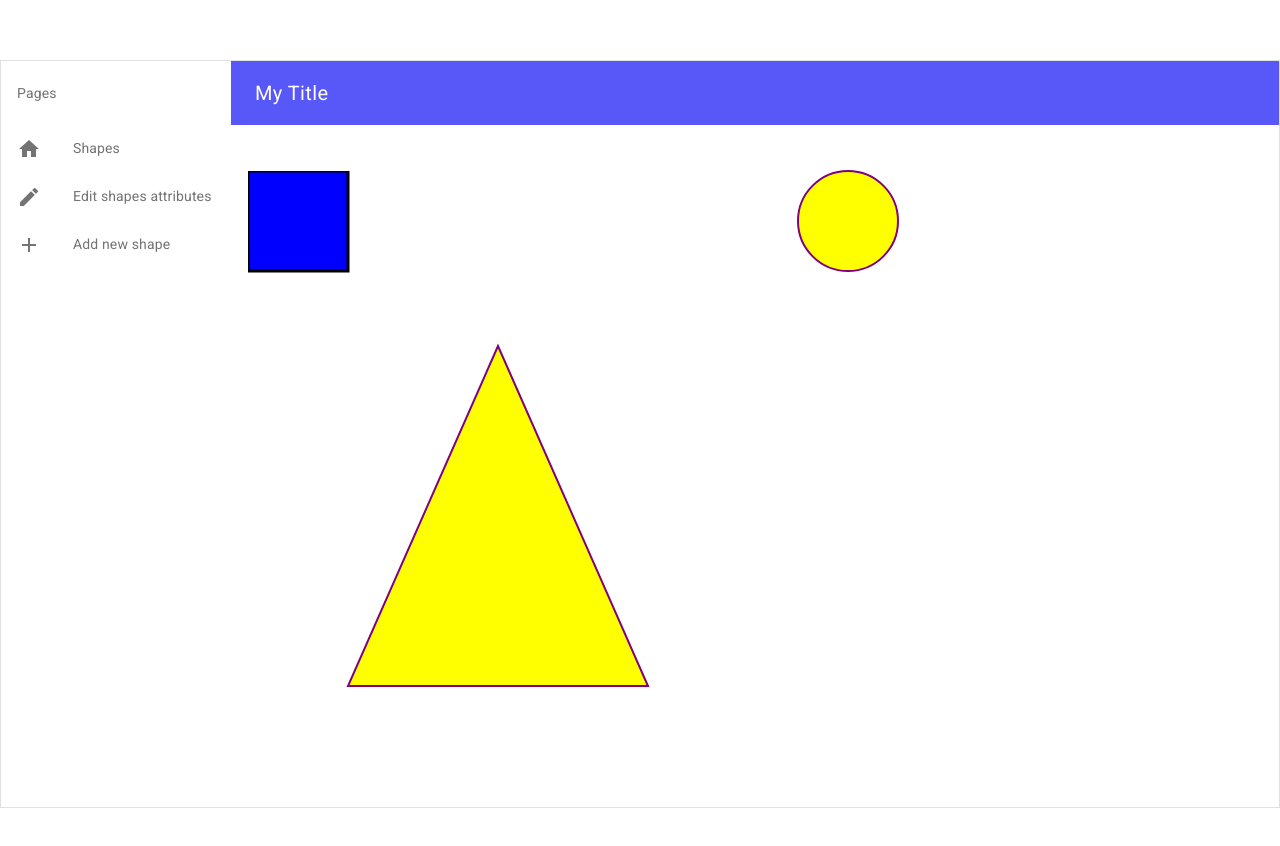
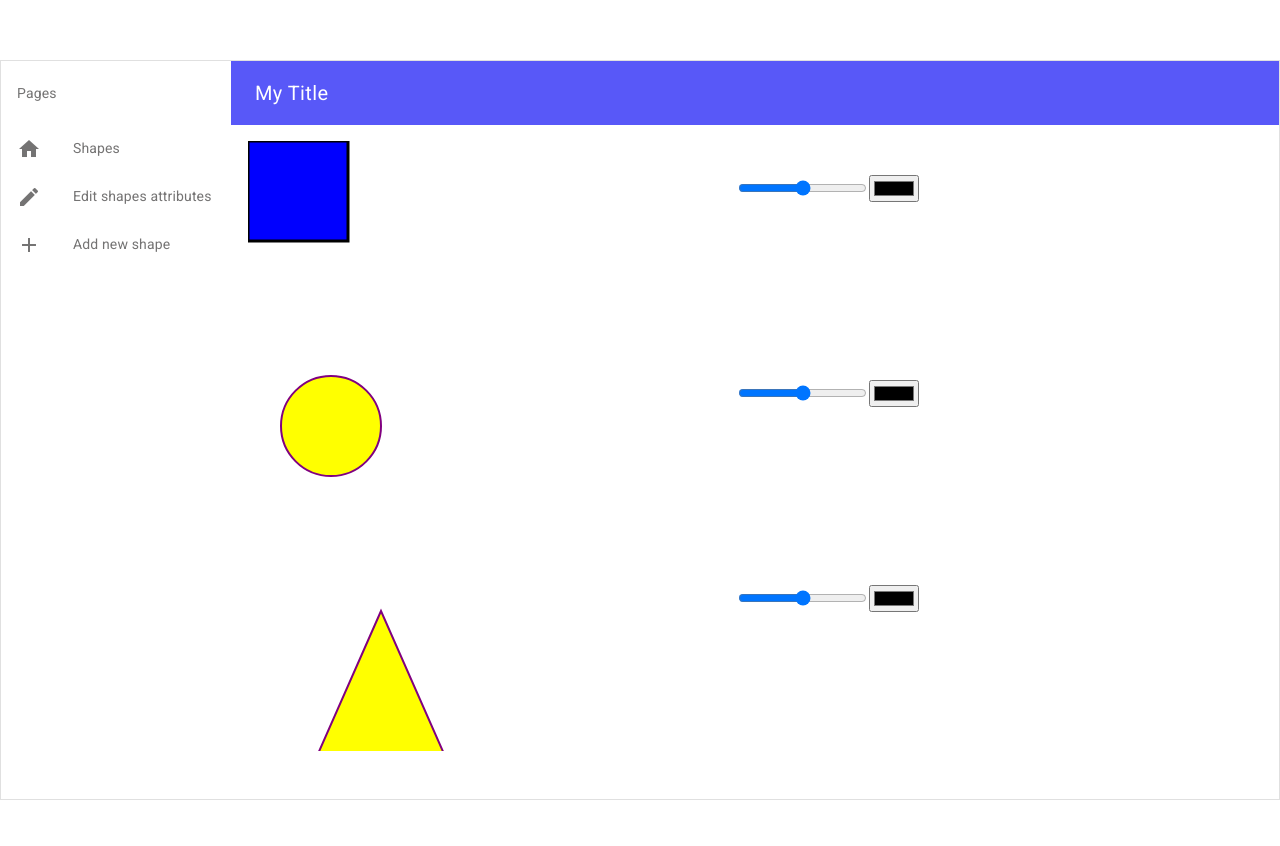
Before and after one commit to hadeel36/Shape-land, a Vue app: page / in a window 1280 px wide. Shown: the top 846 px of the page. Built offline with nearby package versions, Linux system fonts and the light colour scheme.

Commit message:
shapes land html + css layout

```diff
--- a/src/components/shapes-land.vue
+++ b/src/components/shapes-land.vue
@@ -1,16 +1,39 @@
 <template>
   <div>
-    <svg width="400" height="110">
-      <rect width="100" height="100" style="fill:rgb(0,0,255);stroke-width:3;stroke:rgb(0,0,0)" />
-    </svg>
+    <div class="shapes__wrapper">
+      <div class="shape__wrapper">
+        <svg class="svg__wrapper">
+          <rect width="100" height="100" style="fill:rgb(0,0,255);stroke-width:3;stroke:rgb(0,0,0)" />
+        </svg>
+        <div class="shape__config">
+          <input type="range">
+          <input type="color" name="color" defaultValue="#ff0000">
+        </div>
+      </div>
 
-    <svg height="140" width="500">
-      <ellipse cx="200" cy="80" rx="50" ry="50" style="fill:yellow;stroke:purple;stroke-width:2" />
-    </svg>
+      <div>
+        <svg class="svg__wrapper">
+          <ellipse cx="200" cy="80" rx="50" ry="50" style="fill:yellow;stroke:purple;stroke-width:2;transform: translate(-117px);" />
+        </svg>
+        <div class="shape__config">
+          <input type="range">
+          <input type="color" name="color" defaultValue="#ff0000">
+        </div>
+      </div>
 
-    <svg height="500" width="500">
-		    <polygon points="250,60 100,400 400,400" style="fill:yellow;stroke:purple;stroke-width:2" />
-	  </svg>
+      <div class="bottom">
+        <svg class="svg__wrapper">
+          <polygon points="250,60 100,400 400,400" style="fill:yellow;stroke:purple;stroke-width:2;transform: translate(-117px);" />
+        </svg>
+        <div class="shape__config">
+          <input type="range">
+          <input type="color" name="color" defaultValue="#ff0000">
+        </div>
+      </div>
+    </div>
+    <div>
+
+    </div>
   </div>
 </template>
 
@@ -19,3 +42,28 @@ export default {
   name: "shapesLand",
 };
 </script>
+
+<style scoped>
+.shapes__wrapper {
+  float: left;
+}
+
+.shape__wrapper {
+  /* border-right: 1px solid grey; */
+}
+
+.shape__config {
+  float: right;
+  margin-right: -39%;
+  margin-top: 7%;
+}
+
+.svg__wrapper {
+  width: 300px;
+  height: 200px;
+}
+
+.bottom {
+  margin-bottom: 9%;
+}
+</style>
```
